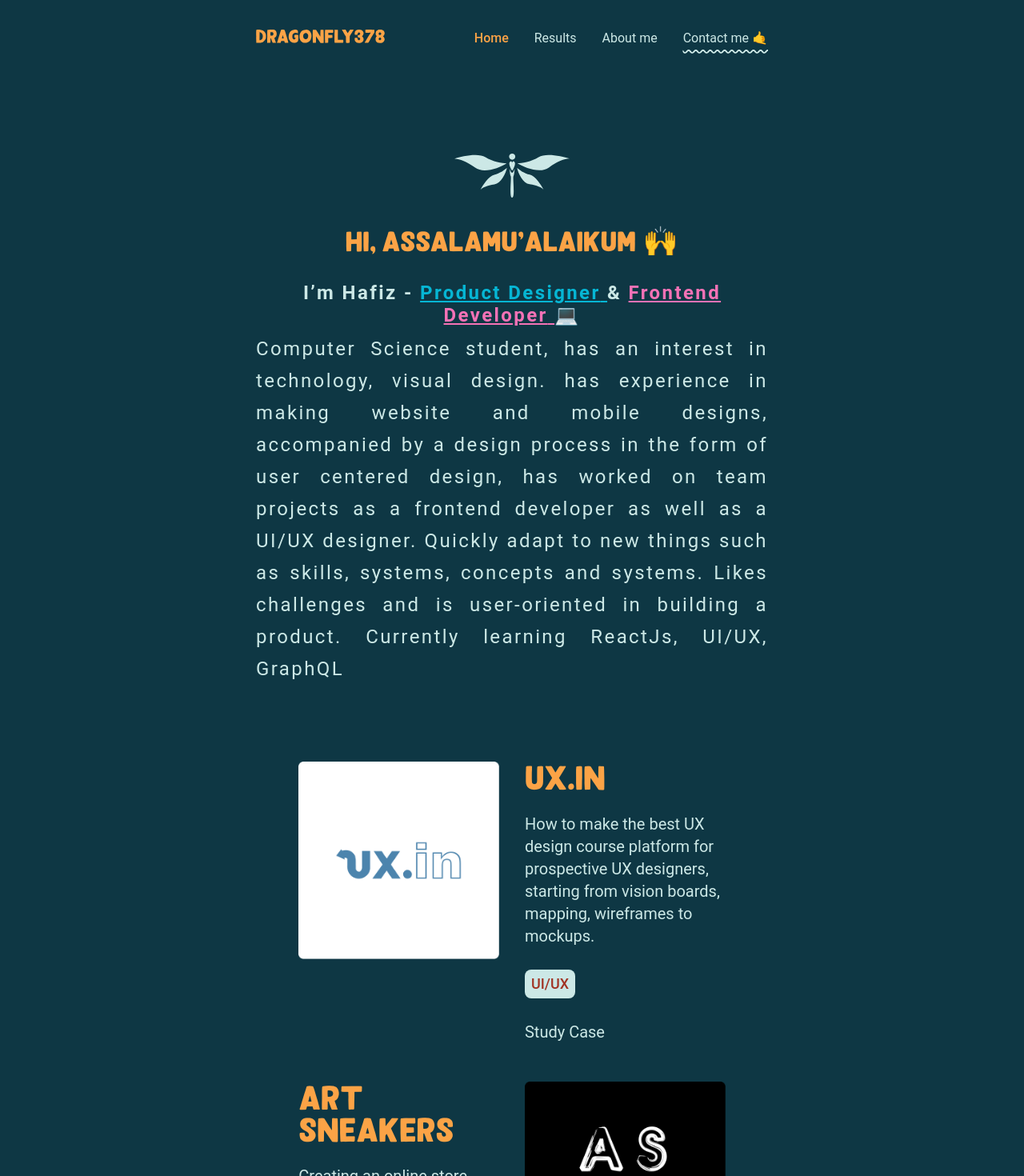
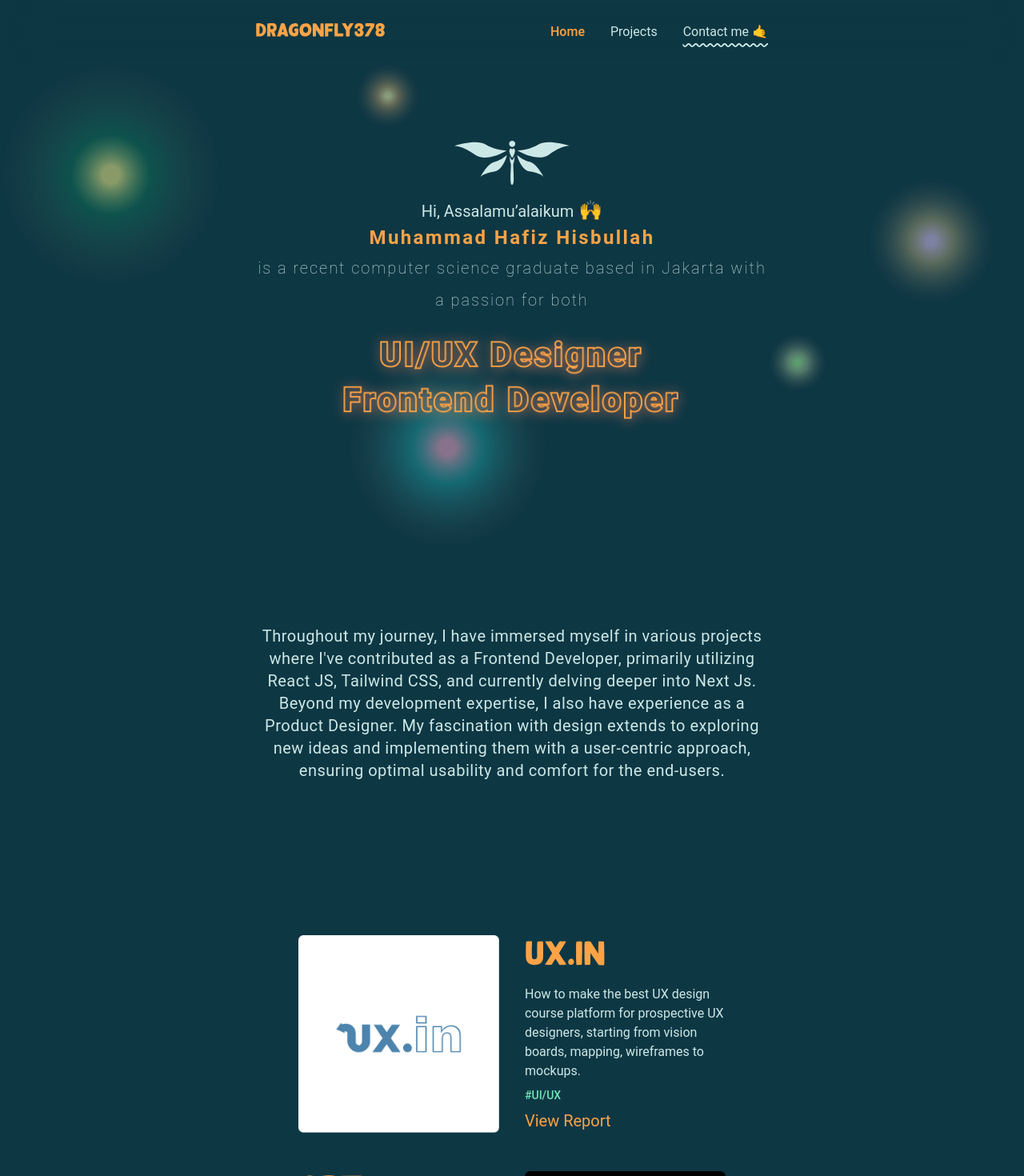
Before and after one commit to DragonFly378/website-portofolio, a React (Create React App) app: page / in a window 1280 px wide. Shown: the top 1470 px of the page at 80% size. Built offline with nearby package versions, Linux system fonts and the light colour scheme.

Commit message:
update portfolio interface

```diff
--- a/public/index.html
+++ b/public/index.html
@@ -1,5 +1,5 @@
 <!DOCTYPE html>
-<html lang="en" >
+<html lang="en">
   <head>
     <meta charset="utf-8" />
     <link rel="icon" href="%PUBLIC_URL%/capung.ico" />
@@ -24,9 +24,9 @@
       work correctly both with client-side routing and a non-root public URL.
       Learn how to configure a non-root public URL by running `npm run build`.
     -->
-    <title>React App</title>
+    <title>Muhammad Hafiz Hisbullah - Portofolio</title>
   </head>
-  <body class="bg-dark-blue" >
+  <body class="bg-dark-blue">
     <noscript>You need to enable JavaScript to run this app.</noscript>
     <div id="root"></div>
     <!--
--- a/src/App.js
+++ b/src/App.js
@@ -11,7 +11,7 @@ function App() {
       <BrowserRouter>
         <Routes>
           <Route path="/" element={<Home />} />
-          <Route path="/results" element={<Work page={true} />} />
+          <Route path="/projects" element={<Work page={true} />} />
           <Route path="/about" element={<About page={true} />} />{" "}
           <Route path="/contact" element={<Contact page={true} />} />
         </Routes>
--- a/src/App.scss
+++ b/src/App.scss
@@ -13,6 +13,7 @@
   }
 }
 
+
 .about-section {
   .greet-text {
     background: linear-gradient(
--- a/src/Components/Jumbotron.jsx
+++ b/src/Components/Jumbotron.jsx
@@ -1,45 +1,51 @@
 import React from "react";
 import logo from "../assets/img/dragonfly.svg";
+import rolesimg from "../assets/img/roles.png";
+import jumbotronBg from "../assets/img/jumbotron_bg.png";
 
 const Jumbotron = () => {
   return (
     <>
-      <section className="jumbotron-section mt- lg:mt-24">
-        <div className="w-11/12 lg:w-6/12 mx-auto flex flex-col gap-y-3 lg:gap-y-8">
+      <section className={`jumbotron-section`}>
+        <div
+          className="header-summary mt-12 pt-10 pb-16 lg:mt-0 lg:pt-24 lg:pb-36 bg-no-repeat bg-cover"
+          style={{ backgroundImage: `url(${jumbotronBg})` }}
+        >
+          <div className="w-11/12 lg:w-6/12 mx-auto flex flex-col gap-y-2 lg:gap-y-4">
             <div className="logo-capung flex mx-auto w-24 lg:w-36">
               <img src={logo} alt="logo" />
             </div>
-          <div
-            style={{ fontFamily: "Rodetta" }}
-            className="greet text-center text-orange text-md lg:text-3xl "
-          >
+            <div className="header-text flex flex-col gap-y-0 lg:gap-y-1">
+              <div className="greet text-center text-light-blue text-sm lg:text-xl">
                 Hi, Assalamu’alaikum
-            <span className="text-2xl lg:text-4xl"> 🙌 </span>
+                <span className="text-base lg:text-2xl"> 🙌 </span>
               </div>
-          <div className="desc text-light-blue ">
-            <div className="font-bold text-sm text-center lg:text-2xl lg:mb-2 mb lg:tracking-widest lg:leading-7 leading-7">
-              {" "}
-              I’m Hafiz -{" "}
-              <span className="underline text-cyan-500">
-                Product Designer{" "}
-              </span>{" "}
-              &{" "}
-              <span className="underline text-pink-400">
-                {" "}
-                Frontend Developer{" "}
-              </span>{" "}
-              💻{" "}
+              <div className="font-bold text-orange text-sm text-center lg:text-2xl lg:tracking-widest lg:leading-7 leading-7">
+                Muhammad Hafiz Hisbullah
               </div>
-            <div className="text-justify text-xs lg:text-2xl tracking-wide lg:tracking-widest lg:leading-10 leading-5">
-              Computer Science student, has an interest in technology, visual
-              design. has experience in making website and mobile designs,
-              accompanied by a design process in the form of user centered
-              design, has worked on team projects as a frontend developer as
-              well as a UI/UX designer. Quickly adapt to new things such as
-              skills, systems, concepts and systems. Likes challenges and is
-              user-oriented in building a product. Currently learning ReactJs,
-              UI/UX, GraphQL
+              <div className="text-center text-light-blue font-thin text-sm lg:text-xl tracking-wide lg:tracking-widest lg:leading-10 leading-5">
+                is a recent computer science graduate based in Jakarta with a
+                passion for both
               </div>
+            </div>
+            <div className="roles justify-center flex ">
+              <img
+                src={rolesimg}
+                alt="myroles"
+                className="w-[320px] lg:w-[450px]"
+              />
+            </div>
+          </div>
+        </div>
+        <div className="w-11/12 lg:w-6/12 mx-auto py-18 lg:py-24">
+          <div className="header-desc text-center text-light-blue text-[12px] leading-5 tracking-wide lg:text-xl">
+            Throughout my journey, I have immersed myself in various projects
+            where I've contributed as a Frontend Developer, primarily utilizing
+            React JS, Tailwind CSS, and currently delving deeper into Next Js.
+            Beyond my development expertise, I also have experience as a Product
+            Designer. My fascination with design extends to exploring new ideas
+            and implementing them with a user-centric approach, ensuring optimal
+            usability and comfort for the end-users.
           </div>
         </div>
       </section>
--- a/src/Components/Navbar.jsx
+++ b/src/Components/Navbar.jsx
@@ -11,8 +11,8 @@ const Navbar = ({ active }) => {
 
   const tabs = [
     { name: "Home", value: "/" },
-    { name: "Results", value: "/results" },
-    { name: "About me", value: "/about" },
+    { name: "Projects", value: "/projects" },
+    // { name: "About me", value: "/about" },
     {
       name: "Contact me 🤙",
       value: "/contact",
@@ -22,7 +22,7 @@ const Navbar = ({ active }) => {
 
   console.log(isOpen);
   return (
-    <section className="navbar-section py-5 sticky top-0 z-40 bg-dark-blue">
+    <section className="navbar-section py-5 sticky top-0 z-40 bg-dark-blue bg-opacity-60 backdrop-blur-[30px]">
       {/* mobile view */}
       <div className="lg:hidden w-11/12 mx-auto py sticky z-40">
         <div className="flex justify-center">
@@ -81,10 +81,10 @@ const Navbar = ({ active }) => {
       </div>
 
       {/* web view */}
-      <div className="hidden lg:flex lg:justify-between w-6/12 mx-auto py-4">
-        <div className="nav-brand">
+      <div className="hidden lg:flex lg:justify-between w-6/12 mx-auto py-2">
+        <Link to="/" className="nav-brand">
           <img src={navLogo} alt="" />
-        </div>
+        </Link>
         <div className="nav-links flex gap-x-8 my-auto text-light-blue">
           {tabs.map((item, itemIdx) => {
             return (
--- a/src/Components/WorkContent.jsx
+++ b/src/Components/WorkContent.jsx
@@ -12,26 +12,22 @@ const WorkContent = ({ data, imgPos }) => {
         >
           <img src={data.img} alt="img" />
         </div>
-        <div className="content-data flex flex-col gap-y-2 lg:col-span-6 lg:my-auto">
+        <div className="content-data flex flex-col gap-y-1 lg:col-span-6 lg:my-auto">
           <div
             className="judul text-orange text-xl lg:text-4xl lg:mb-4"
             style={{ fontFamily: "Rodetta" }}
           >
             {data.title}
           </div>
-          <div className="desc text-sm lg:text-xl text-left text-light-blue mb-2 lg:mb-5 decoration-transparent">
+          <div className="desc text-sm lg:text-base text-left text-light-blue mb-1 decoration-transparent">
             {data.desc}
           </div>
-          <div className="tags flex gap-x-2 font-medium mb-2 lg:mb-5 decoration-transparent">
+          <div className="tags flex font-medium mb-1 gap-x-2 decoration-transparent">
             {data.tags.map((item, itemIdx) => (
               <div
-                className={`tag-item ${
-                  item === "UI/UX"
-                    ? "text-red bg-light-blue"
-                    : "text-light-blue bg-ungu"
-                }  text-sm lg:text-lg py-1 px-2 rounded-lg`}
+                className={`tag-item text-emerald-300 text-sm lg:text-md rounded-lg`}
               >
-                {item}
+                #{item}
               </div>
             ))}
           </div>
@@ -42,11 +38,7 @@ const WorkContent = ({ data, imgPos }) => {
                 href={item.link}
                 target="_blank"
                 rel="noreferrer"
-                className={`link ${
-                  item.title === "View Project"
-                    ? "text-orange"
-                    : "text-light-blue"
-                }  lg:text-xl hover:underline`}
+                className={`link text-orange hover:text-white lg:text-xl hover:underline`}
               >
                 {item.title}
               </a>
--- a/src/Pages/About.jsx
+++ b/src/Pages/About.jsx
@@ -1,6 +1,6 @@
 import React from "react";
 import { FontAwesomeIcon } from "@fortawesome/react-fontawesome";
-import { faGlobe, faEnvelope } from "@fortawesome/free-solid-svg-icons";
+import { faEnvelope, faFileLines } from "@fortawesome/free-solid-svg-icons";
 import {
   faInstagram,
   faLinkedin,
@@ -9,7 +9,6 @@ import {
 import Layout from "../Layout/Layout";
 
 import img from "../assets/img/apis.png";
-import { Link } from "react-router-dom";
 import Jumbotron from "../Components/Jumbotron";
 
 const About = ({ page }) => {
@@ -50,9 +49,9 @@ export const AboutContent = () => {
       link: "https://www.linkedin.com/in/muhammadhafizhisbullah/",
     },
     {
-      name: "website",
-      icon: faGlobe,
-      link: "https://www.dragonfly378.my.id",
+      name: "cv",
+      icon: faFileLines,
+      link: "https://drive.google.com/file/d/1Kg5RPTY8F7RAGiTIsKKtvMoCQFRUboLG/view?usp=sharing",
     },
     {
       name: "email",
@@ -62,7 +61,7 @@ export const AboutContent = () => {
   ];
   return (
     <>
-      <section className="about-section my-10 lg:my-24">
+      <section className="about-section my-8 lg:my-10">
         <div className="w-11/12 lg:w-6/12 mx-auto flex flex-col gap-y-3 lg:gap-y-8  ">
           <div className="content flex flex-col lg:gap-y-3 gap-y-1">
             <div className="img flex mx-auto w-44 lg:w-80 mb-4 ">
@@ -84,7 +83,7 @@ export const AboutContent = () => {
               <div className="social-media flex  text-light-blue gap-x-4 lg:gap-x-8 mt-3 lg:mt-4">
                 {sosmed.map((item, itemIdx) => {
                   return (
-                    <a key={itemIdx} href={item.link} target="_blank">
+                    <a key={itemIdx} href={item.link} target="_blank" rel="noreferrer">
                       <FontAwesomeIcon
                         className="lg:text-2xl text-xl"
                         icon={item.icon}
--- a/src/Pages/Work.jsx
+++ b/src/Pages/Work.jsx
@@ -11,7 +11,7 @@ import myquranku from "../assets/img/myquranku.png";
 import { Link } from "react-router-dom";
 
 const Work = ({ page }) => {
-  const goodtWorks = [
+  const filterProjects = [
     {
       title: "UX.in",
       desc: "How to make the best UX design course platform for prospective UX designers, starting from vision boards, mapping, wireframes to mockups.",
@@ -19,7 +19,7 @@ const Work = ({ page }) => {
       tags: ["UI/UX"],
       actions: [
         {
-          title: "Study Case",
+          title: "View Report",
           link: "https://drive.google.com/file/d/1tMURho_PVd84QNtVs-YUjY4k0HddfgrZ/view?usp=sharing",
         },
       ],
@@ -40,14 +40,10 @@ const Work = ({ page }) => {
       title: "RW PINTAR",
       desc: "Database website for storing data and letters belonging to residents of Batu Ceper, Central Jakarta, not only that, this website also has several features including RW complaint services, discussion forums, and also blogs for traders there.",
       img: rwpintar,
-      tags: ["UI/UX", "Frontend"],
+      tags: ["UI/UX"],
       actions: [
         {
-          title: "View Project",
-          link: "https://dragonfly378.github.io/Rw-Pintar-Front/Front-end/html/home.html",
-        },
-        {
-          title: "Case Study",
+          title: "View Report",
           link: "https://drive.google.com/file/d/12fCwuQwP1eeTGVyw_eFx1UNZXl96uNal/view?usp=sharing",
         },
       ],
@@ -66,19 +62,15 @@ const Work = ({ page }) => {
     },
   ];
 
-  const workContens = [
+  const allProjects = [
     {
       title: "RW PINTAR",
       desc: "Database website for storing data and letters belonging to residents of Batu Ceper, Central Jakarta, not only that, this website also has several features including RW complaint services, discussion forums, and also blogs for traders there.",
       img: rwpintar,
-      tags: ["UI/UX", "Frontend"],
+      tags: ["UI/UX"],
       actions: [
         {
-          title: "View Project",
-          link: "https://dragonfly378.github.io/Rw-Pintar-Front/Front-end/html/home.html",
-        },
-        {
-          title: "Case Study",
+          title: "View Report",
           link: "https://drive.google.com/file/d/12fCwuQwP1eeTGVyw_eFx1UNZXl96uNal/view?usp=sharing",
         },
       ],
@@ -102,7 +94,7 @@ const Work = ({ page }) => {
       tags: ["UI/UX"],
       actions: [
         {
-          title: "Case Study",
+          title: "View Report",
           link: "https://drive.google.com/file/d/1TrDVxkRYhAiDfc3CFFAlpS5yz_exiJ4n/view",
         },
       ],
@@ -123,15 +115,11 @@ const Work = ({ page }) => {
       title: "MyQuranku",
       desc: "Alquran website using ReactJs and GraphQl for databases",
       img: myquranku,
-      tags: ["UI/UX", "Frontend"],
+      tags: ["Frontend"],
       actions: [
         {
           title: "View Project",
           link: "https://github.com/DragonFly378/MSIB-Alterra_Miniproject/tree/miniproject-1/quran-ku",
-        },
-        {
-          title: "Case Study",
-          link: "https://drive.google.com/file/d/16yoRL9J0qJY2z9cbl_eJsFY2Uk06Woxr/view?usp=share_link",
         },
       ],
     },
@@ -142,7 +130,7 @@ const Work = ({ page }) => {
       tags: ["UI/UX"],
       actions: [
         {
-          title: "Case Study",
+          title: "View Report",
           link: "https://drive.google.com/file/d/1m6_ViMWR_57GxfNnLLa__YGAvVy0a-G0/view?usp=share_link",
         },
       ],
@@ -158,23 +146,23 @@ const Work = ({ page }) => {
               className="text-orange text-center underline text-xl  lg:text-3xl lg:mb-4"
               style={{ fontFamily: "Rodetta" }}
             >
-              Results
+              All Projects
             </div>
-            {workContens.map((item, itemIdx) => {
+            {allProjects.map((item, itemIdx) => {
               return <WorkContent data={item} imgPos={`${itemIdx}`} />;
             })}
           </section>
         </Layout>
       ) : (
         <section className="work-section my-8 lg:my-24">
-          {goodtWorks.map((item, itemIdx) => {
+          {filterProjects.map((item, itemIdx) => {
             return (
               <WorkContent key={itemIdx} data={item} imgPos={`${itemIdx}`} />
             );
           })}
-          <Link to="/work">
+          <Link to="/projects">
             {" "}
-            <div className="see-more w-8/12 lg:w-5/12 mx-auto my-4 lg:my-16 text-center lg:py-2 lg:text-xl text-orange border border-orange rounded-lg hover:bg-white hover:text-ungu hover:underline hover:border-none transition ease-in-out">
+            <div className="see-more w-8/12 lg:w-5/12 mx-auto my-4 lg:my-16 text-center lg:py-2 lg:text-xl text-orange border border-orange rounded-lg hover:bg-orange hover:text-dark-blue hover:underline hover:border-none transition ease-in-out">
               See More
             </div>
           </Link>
```
Also changed, not shown: src/assets/img/jumbotron_bg.png (added), src/assets/img/roles.png (added). Lines whose indentation alone changed are shown as unchanged.
